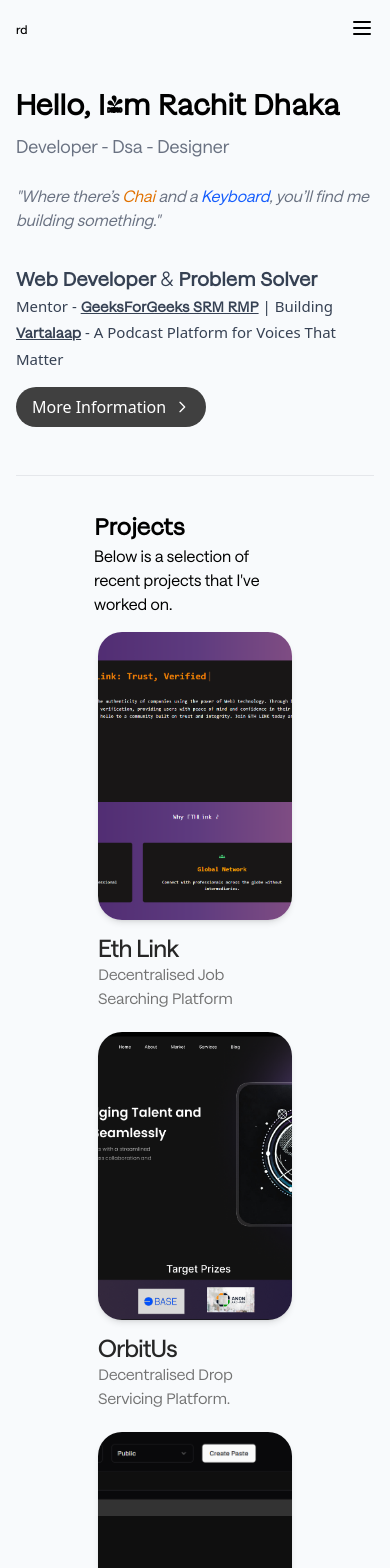
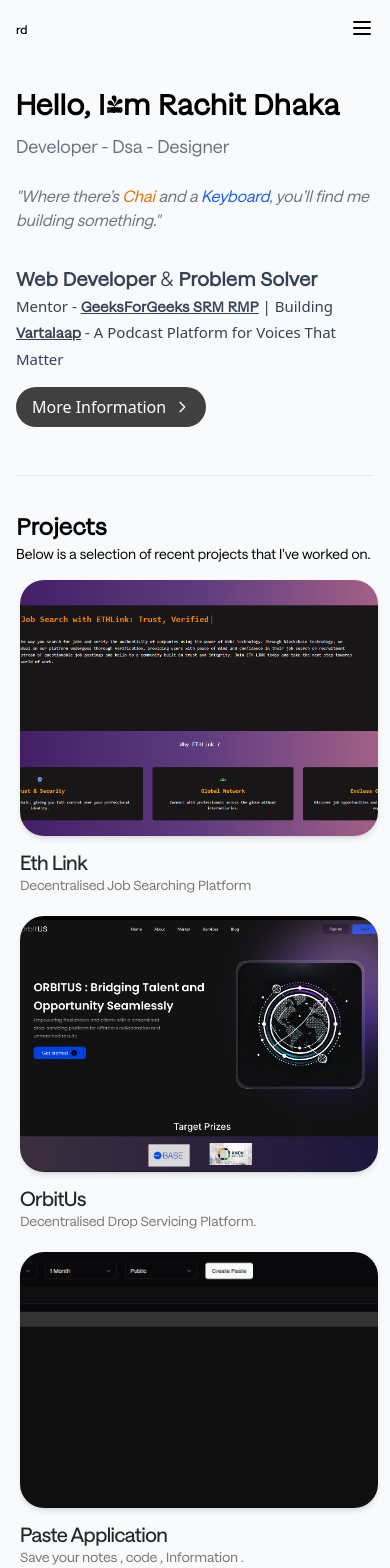
Before and after one commit to dhanush-adi/Portfolio, a React (Vite) app: page / in a window 390 px wide. Shown: the top 1568 px of the page. Built offline with nearby package versions, Linux system fonts and the light colour scheme; a web font is replaced by a local one.

Commit message:
Initial commit

```diff
--- a/src/components/ProjectCard.jsx
+++ b/src/components/ProjectCard.jsx
@@ -40,16 +40,16 @@ const projects = [
 
 const ProjectCard = () => {
   return (
-    <div className="mx-auto flex flex-col  items-center min-h-screen max-w-[60%] px-4 pb-8   ">
-      <h2 className="text-2xl sm:text-3xl font-bold font-maga  self-start">
+    <div className="mx-auto flex flex-col items-center min-h-screen w-full sm:max-w-[60%] px-4 pb-8">
+      <h2 className="text-2xl sm:text-3xl font-bold font-maga self-start">
         Projects
       </h2>
 
-      <p className=" lg:text-md sm:text-md   font-saans pb-4 self-start">
-          Below is a selection of recent projects that I've worked on.
-      </p>
+      <p className="text-sm sm:text-base font-saans pb-4 self-start">
+  Below is a selection of recent projects that I've worked on.
+</p>
 
-      <div className="grid grid-cols-1 sm:grid-cols-2 gap-5 ">
+      <div className="grid grid-cols-1 sm:grid-cols-2 gap-5">
         {projects.map((projects, idx) => (
           <motion.div
             initial={{ opacity: 0, filter: "blur(10px)", y: 10 }}
@@ -60,20 +60,19 @@ const ProjectCard = () => {
               ease: "easeInOut",
             }}
             key={projects.id}
-            className="mx-1"
+            className="mx-1 w-full"
           >
-            <a href={projects.url}>
+            <a href={projects.url} target="_blank" rel="noopener noreferrer">
               <div className="hover:scale-[1.02] duration-200">
                 <img
                   src={projects.image}
-                  height={300}
-                  width={300}
-                  className="rounded-3xl h-72 w-md shadow-md hover:shadow-neutral-300 cursor-pointer object-cover"
+                  alt={projects.title}
+                  className="rounded-3xl w-full h-64 sm:h-72 shadow-md hover:shadow-neutral-300 cursor-pointer object-cover"
                 />
-                <p className="font-medium text-neutral-800 tracking-tight pt-3 text-2xl font-saans">
+                <p className="font-medium text-neutral-800 tracking-tight pt-3 text-xl sm:text-2xl font-saans">
                   {projects.title}
                 </p>
-                <p className="font-maga font-medium text-neutral-500 tracking-tight">
+                <p className="font-maga font-medium text-neutral-500 tracking-tight text-sm sm:text-base">
                   {projects.description}
                 </p>
               </div>
```
